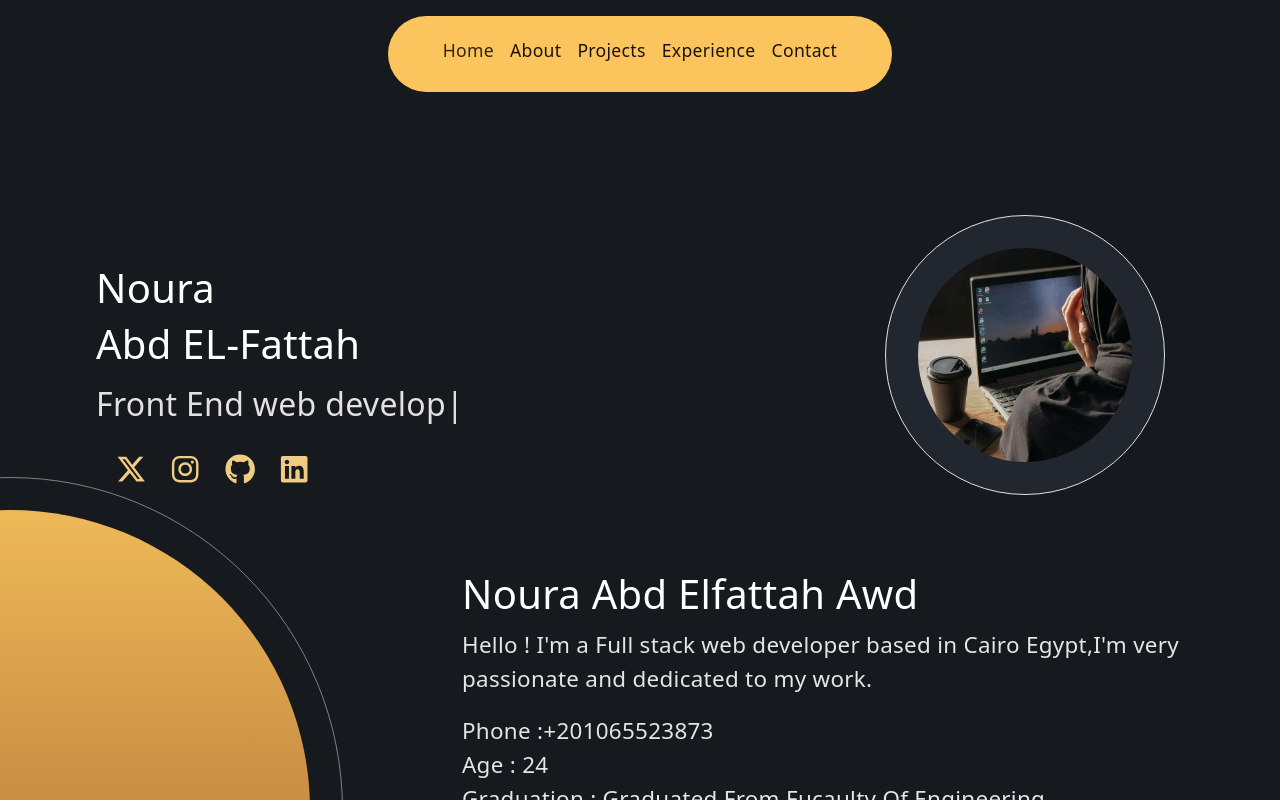
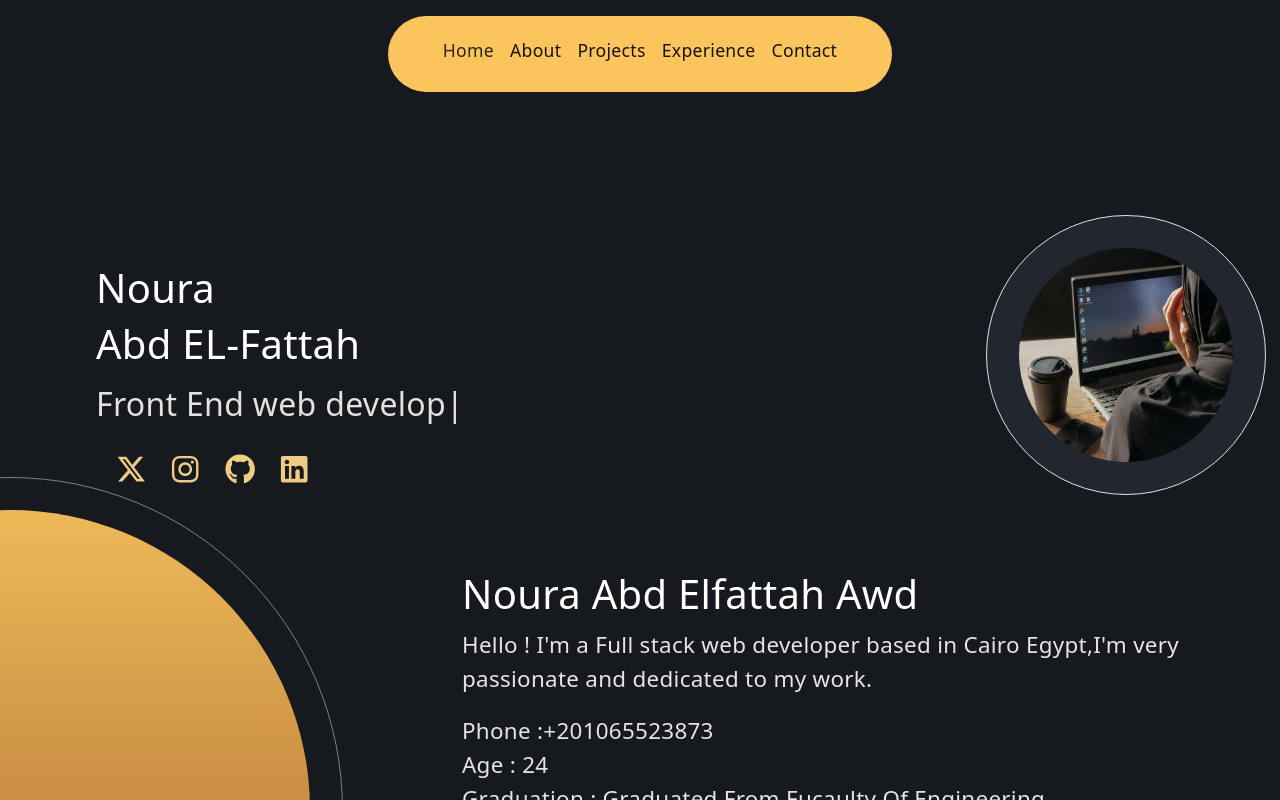
Before and after one commit to nouraabdelfattah/My_Portofolio, a React (Vite) app: page / in a window 1280 px wide. Shown: the top 800 px of the page. Built offline with nearby package versions, Linux system fonts and the light colour scheme.

Commit message:
Update hero.css

```diff
--- a/src/components/2-hero/hero.css
+++ b/src/components/2-hero/hero.css
@@ -27,9 +27,9 @@ Table of content:
 .hero .right-section-hero{
 
     height: 100%;
-    padding: 2rem;
+    padding: 1rem;
     position: relative;
-    width: 20%;
+
 }
 .circle{
     width: 80px;
```
